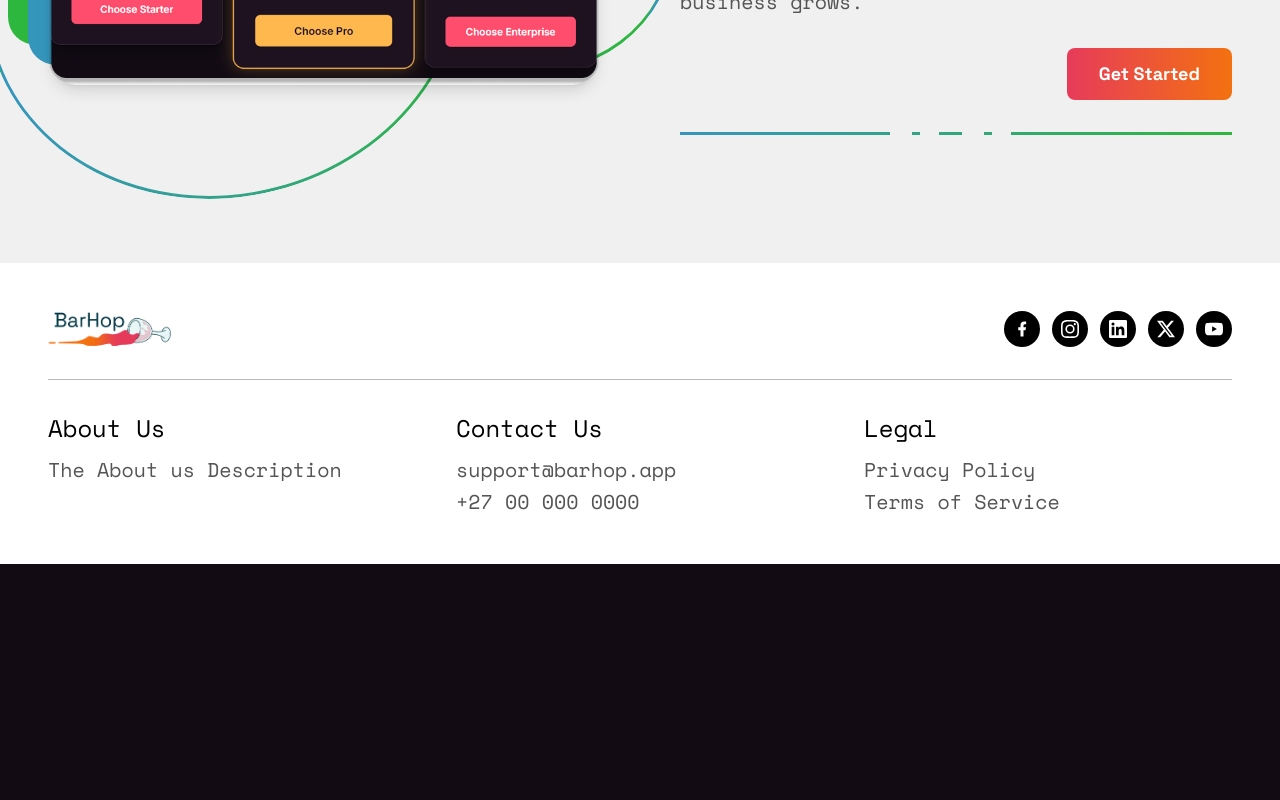
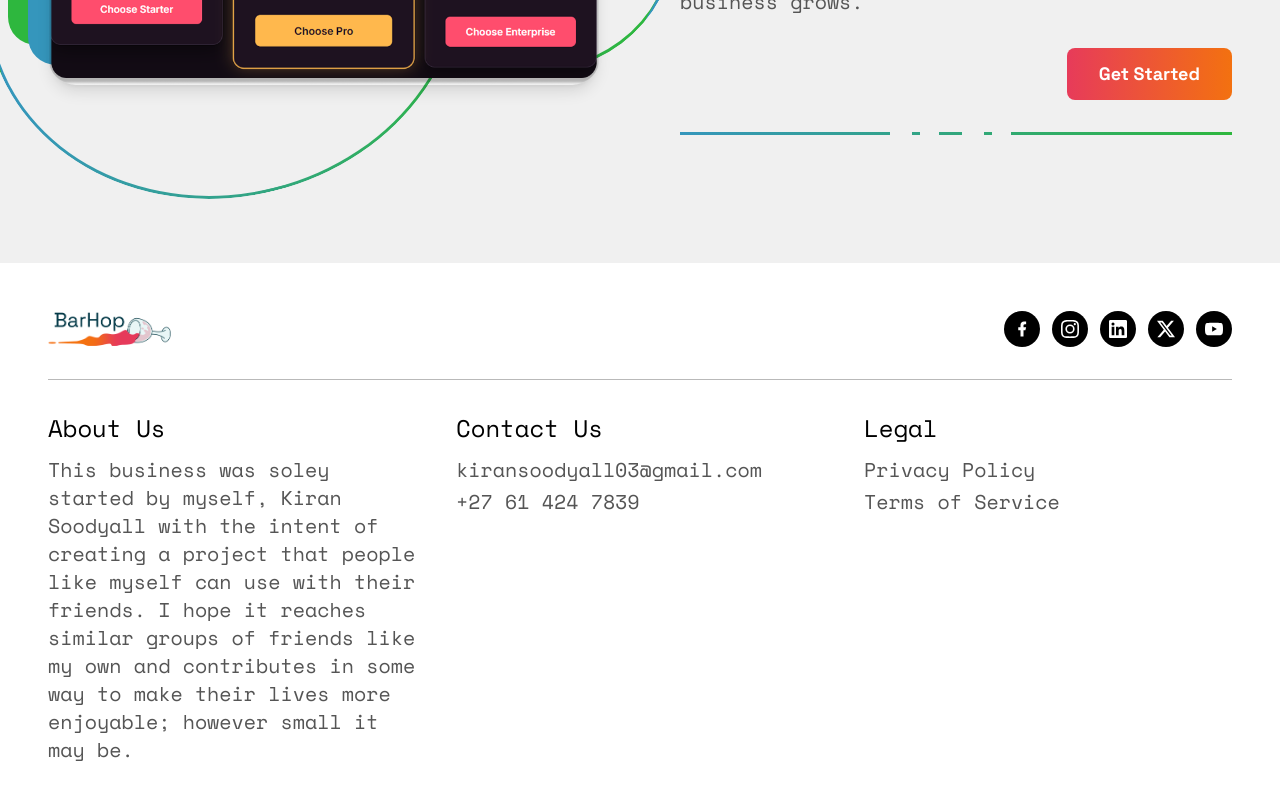
Before and after one commit to Kiransoodyall03/BarHop-Creator-WebApp, a React (Create React App) app in the folder barhop-creator-webapp/: page / in a window 1280 px wide. Shown: the part 2708-3508 px from the top of the page. Before the commit the page ends 3272 px from the top, so only its background shows below. Built offline with nearby package versions, Linux system fonts and the light colour scheme; no server answers; the HTML template or start-up script is replaced by a standard one.

Commit message:
Updated about us and support email

```diff
--- a/barhop-creator-webapp/src/data/platform.js
+++ b/barhop-creator-webapp/src/data/platform.js
@@ -5,7 +5,7 @@
 // before launch. The ECTA Section 43 card in Settings renders these
 // verbatim as statutory e-commerce disclosures.
 
-export const SUPPORT_EMAIL = 'support@barhop.app';
+export const SUPPORT_EMAIL = 'kiransoodyall03@gmail.com';
 
 export const PLATFORM_LEGAL = {
   providerName: 'BarHop Technologies (Pty) Ltd',
--- a/barhop-creator-webapp/src/pages/Landing.js
+++ b/barhop-creator-webapp/src/pages/Landing.js
@@ -19,9 +19,9 @@ const ASSETS = {
 };
 
 const FOOTER = {
-  about: 'The About us Description',
+  about: 'This business was soley started by myself, Kiran Soodyall with the intent of creating a project that people like myself can use with their friends. I hope it reaches similar groups of friends like my own and contributes in some way to make their lives more enjoyable; however small it may be.',
   // TODO: replace with BarHop's real support number before launch.
-  phone: '+27 00 000 0000',
+  phone: '+27 61 424 7839',
   socials: {
     facebook: 'https://facebook.com/barhop',
     instagram: 'https://instagram.com/barhop',
```
